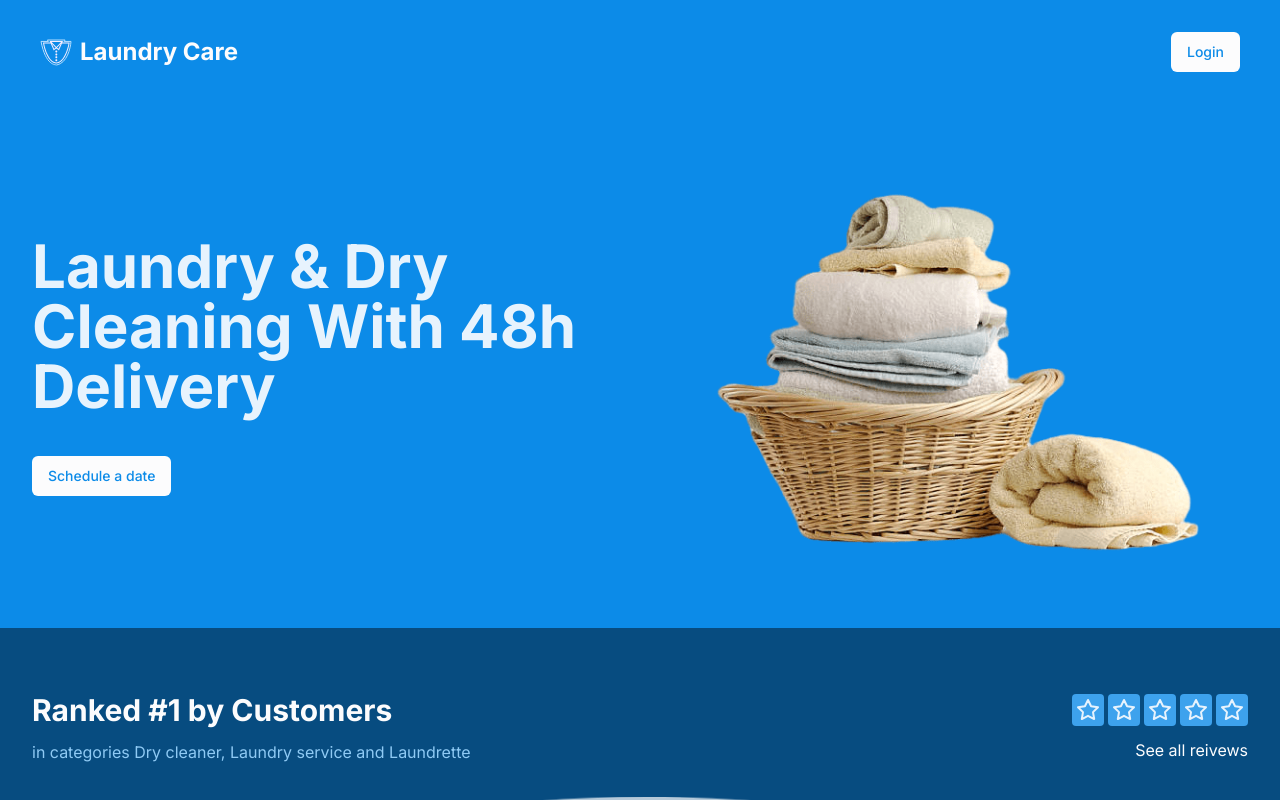
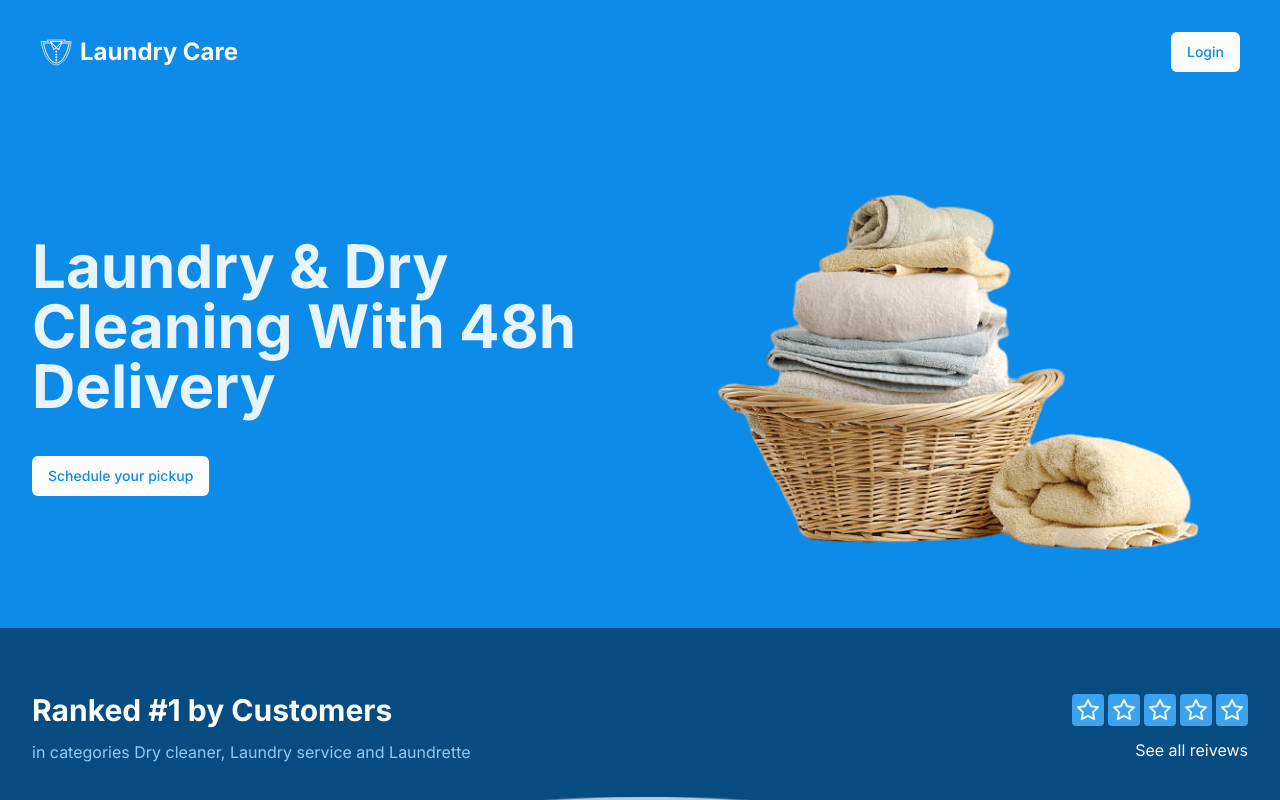
Before and after one commit to crescents-stack/laundry-care, a Next.js app: page / in a window 1280 px wide. Shown: the top 800 px of the page. Built offline with nearby package versions, Linux system fonts and the light colour scheme.

Commit message:
Call to action in home page modified

```diff
--- a/src/app/page.tsx
+++ b/src/app/page.tsx
@@ -24,7 +24,7 @@ const Home = () => {
               </h1>
               <div>
                 <Button className="bg-lighter-50 text-user-500 hover:bg-lighter-200">
-                  Schedule a date
+                  Schedule your pickup
                 </Button>
               </div>
             </div>
```
